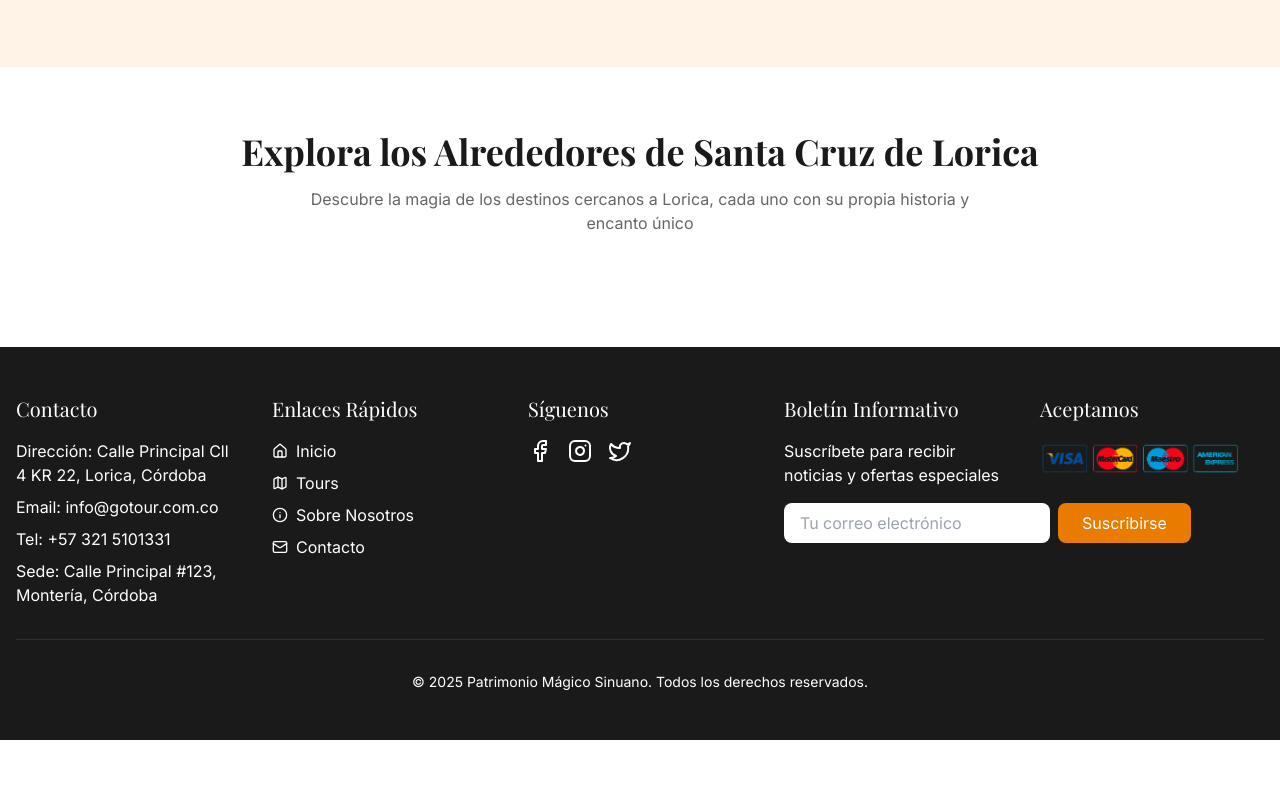
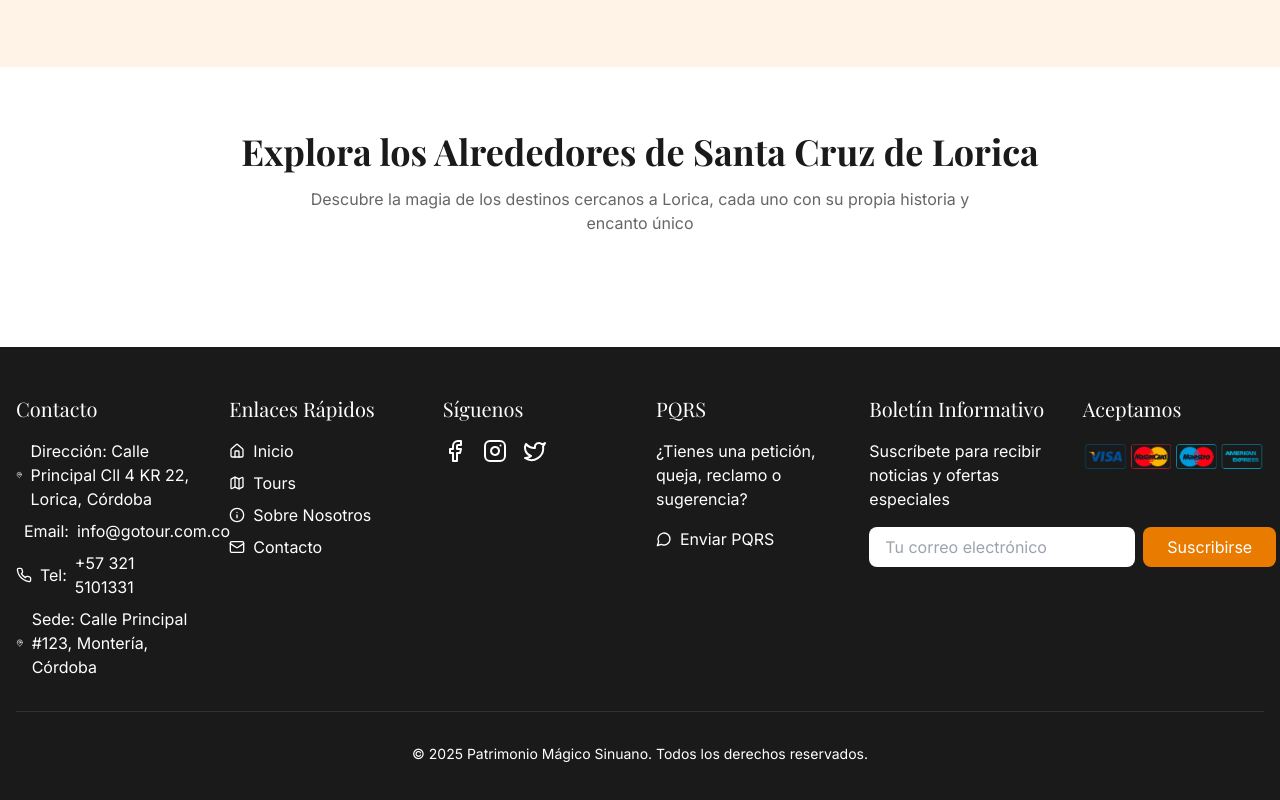
Before and after one commit to CM0515/vibrant-adventure-site, a React (Vite) app: page / in a window 1280 px wide. Shown: the part 2442-3242 px from the top of the page. Before the commit the page ends 3182 px from the top, so only its background shows below. Built offline with nearby package versions, Linux system fonts and the light colour scheme.

Commit message:
Add contact icon and FAQ section
Add a contact icon to the contact section.
Verify that the footer font matches the rest of the website.
Add a new FAQ (PQRS) section.

```diff
--- a/src/components/Footer.tsx
+++ b/src/components/Footer.tsx
@@ -1,18 +1,30 @@
 
-import { Facebook, Instagram, Twitter, Home, Map, Info, Mail } from "lucide-react";
+import { Facebook, Instagram, Twitter, Home, Map, Info, Mail, MapPin, Phone, MessageCircle } from "lucide-react";
 import { Link } from "react-router-dom";
 
 const Footer = () => {
   return <footer className="bg-secondary text-white py-12">
       <div className="container mx-auto px-4">
-        <div className="grid grid-cols-1 md:grid-cols-5 gap-8">
+        <div className="grid grid-cols-1 md:grid-cols-6 gap-8">
           <div>
             <h4 className="font-serif text-xl mb-4">Contacto</h4>
             <address className="not-italic">
-              <p className="mb-2">Dirección: Calle Principal Cll 4 KR 22, Lorica, Córdoba</p>
-              <p className="mb-2">Email: <a href="mailto:info@gotour.com.co" className="hover:text-primary transition-colors">info@gotour.com.co</a></p>
-              <p className="mb-2">Tel: <a href="tel:+573215101331" className="hover:text-primary transition-colors">+57 321 5101331</a></p>
-              <p>Sede: Calle Principal #123, Montería, Córdoba</p>
+              <p className="mb-2 flex items-center gap-2">
+                <MapPin size={16} />
+                Dirección: Calle Principal Cll 4 KR 22, Lorica, Córdoba
+              </p>
+              <p className="mb-2 flex items-center gap-2">
+                <Mail size={16} />
+                Email: <a href="mailto:info@gotour.com.co" className="hover:text-primary transition-colors">info@gotour.com.co</a>
+              </p>
+              <p className="mb-2 flex items-center gap-2">
+                <Phone size={16} />
+                Tel: <a href="tel:+573215101331" className="hover:text-primary transition-colors">+57 321 5101331</a>
+              </p>
+              <p className="flex items-center gap-2">
+                <MapPin size={16} />
+                Sede: Calle Principal #123, Montería, Córdoba
+              </p>
             </address>
           </div>
           <div>
@@ -61,6 +73,17 @@ const Footer = () => {
             </div>
           </div>
           <div>
+            <h4 className="font-serif text-xl mb-4">PQRS</h4>
+            <p className="mb-4">¿Tienes una petición, queja, reclamo o sugerencia?</p>
+            <Link
+              to="/pqrs"
+              className="flex items-center gap-2 hover:text-primary transition-colors"
+            >
+              <MessageCircle size={16} />
+              Enviar PQRS
+            </Link>
+          </div>
+          <div>
             <h4 className="font-serif text-xl mb-4">Boletín Informativo</h4>
             <p className="mb-4">Suscríbete para recibir noticias y ofertas especiales</p>
             <form className="flex gap-2" onSubmit={(e) => e.preventDefault()}>
@@ -68,11 +91,11 @@ const Footer = () => {
                 type="email"
                 placeholder="Tu correo electrónico"
                 aria-label="Tu correo electrónico"
-                className="flex-1 px-4 py-2 rounded-lg text-secondary"
+                className="flex-1 px-4 py-2 rounded-lg text-secondary font-sans"
               />
               <button
                 type="submit"
-                className="bg-primary hover:bg-primary-hover px-6 py-2 rounded-lg transition-colors"
+                className="bg-primary hover:bg-primary-hover px-6 py-2 rounded-lg transition-colors font-sans"
                 aria-label="Suscribirse al boletín"
               >
                 Suscribirse
@@ -90,7 +113,7 @@ const Footer = () => {
             </div>
           </div>
         </div>
-        <div className="border-t border-white/10 mt-8 pt-8 text-center text-sm">
+        <div className="border-t border-white/10 mt-8 pt-8 text-center text-sm font-sans">
           <p>© {new Date().getFullYear()} Patrimonio Mágico Sinuano. Todos los derechos reservados.</p>
         </div>
       </div>
```
